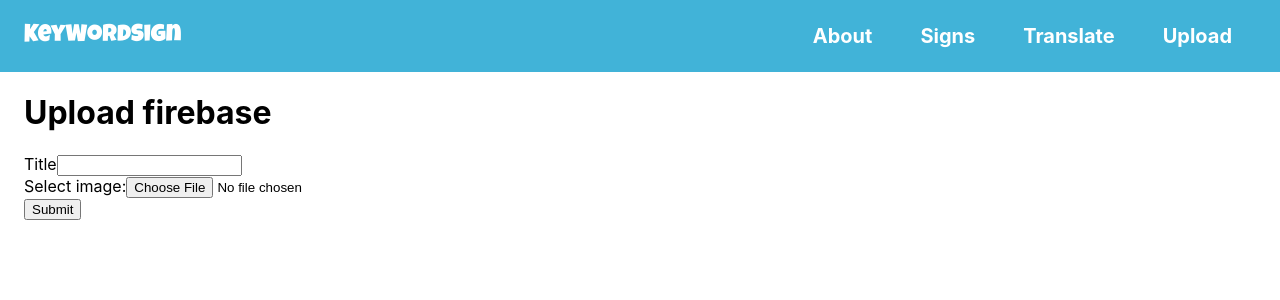
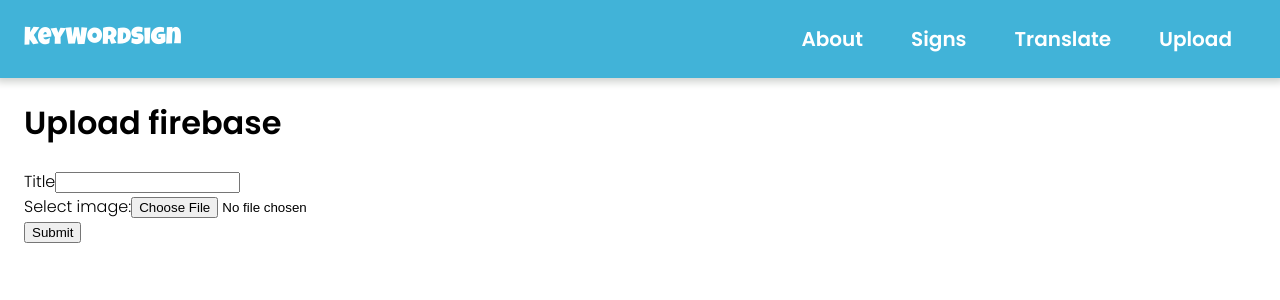
Before and after one commit to Josh-Piper/Mlb-Hack-KeyWordSign, a React (Create React App) app: page /upload in a window 1280 px wide. Shown: the top 300 px of the page. Built offline with nearby package versions, Linux system fonts and the light colour scheme.

Commit message:
More styling

```diff
--- a/src/Components/Firebase/_Firebase.scss
+++ b/src/Components/Firebase/_Firebase.scss
@@ -29,6 +29,7 @@
 		}
 
 		@include screen-above(lg) {
+			padding: map-get($spacing, 'normal');
 			width: 25%;
 			flex-basis: 25%;
 			max-width: 25%;
@@ -36,14 +37,15 @@
 
 		&__inner {
 			padding: map-get($spacing, 'md');
-			box-shadow: 0 0 5px 0 map-get($colors, 'light');
+			box-shadow: 0 0 0.25rem 0 map-get($colors, 'light');
 
 			h2 {
 				display: inline;
 				padding: map-get($spacing, 'sm') map-get($spacing, 'md');
 				margin: 0;
-				font-family: $body-font;
 				background: map-get($colors, 'accent');
+				font-size: map-get($font-sizes, 'md');
+				font-weight: map-get($font-weights, 'normal');
 				color: white;
 				position: relative;
 				left: -(map-get($spacing, 'md'));
--- a/src/Components/Navi/_Navi.scss
+++ b/src/Components/Navi/_Navi.scss
@@ -2,6 +2,7 @@
 
 .navi {
 	background: map-get($colors, 'primary');
+	box-shadow: 0 0 0.5rem 0.25rem map-get($colors, 'light');
 
 	.container {
 
--- a/src/Theme.scss
+++ b/src/Theme.scss
@@ -18,7 +18,13 @@ $font-sizes: (
 	'sm': 0.8rem,
 	'normal': 1rem,
 	'md': 1.25rem,
-	'lg': 2rem
+	'lg': 2rem,
+	'xl': 3rem
+);
+
+$font-weights: (
+	'normal': 300,
+	'bold': 600
 );
 
 $spacing: (
@@ -37,6 +43,11 @@ $breakpoints: (
 	'xl': 1280px,
 	'xxl': 1600px
 );
+
+body {
+	font-family: $body-font;
+	font-weight: 300;
+}
 
 .container {
 	width: 100%;
```
